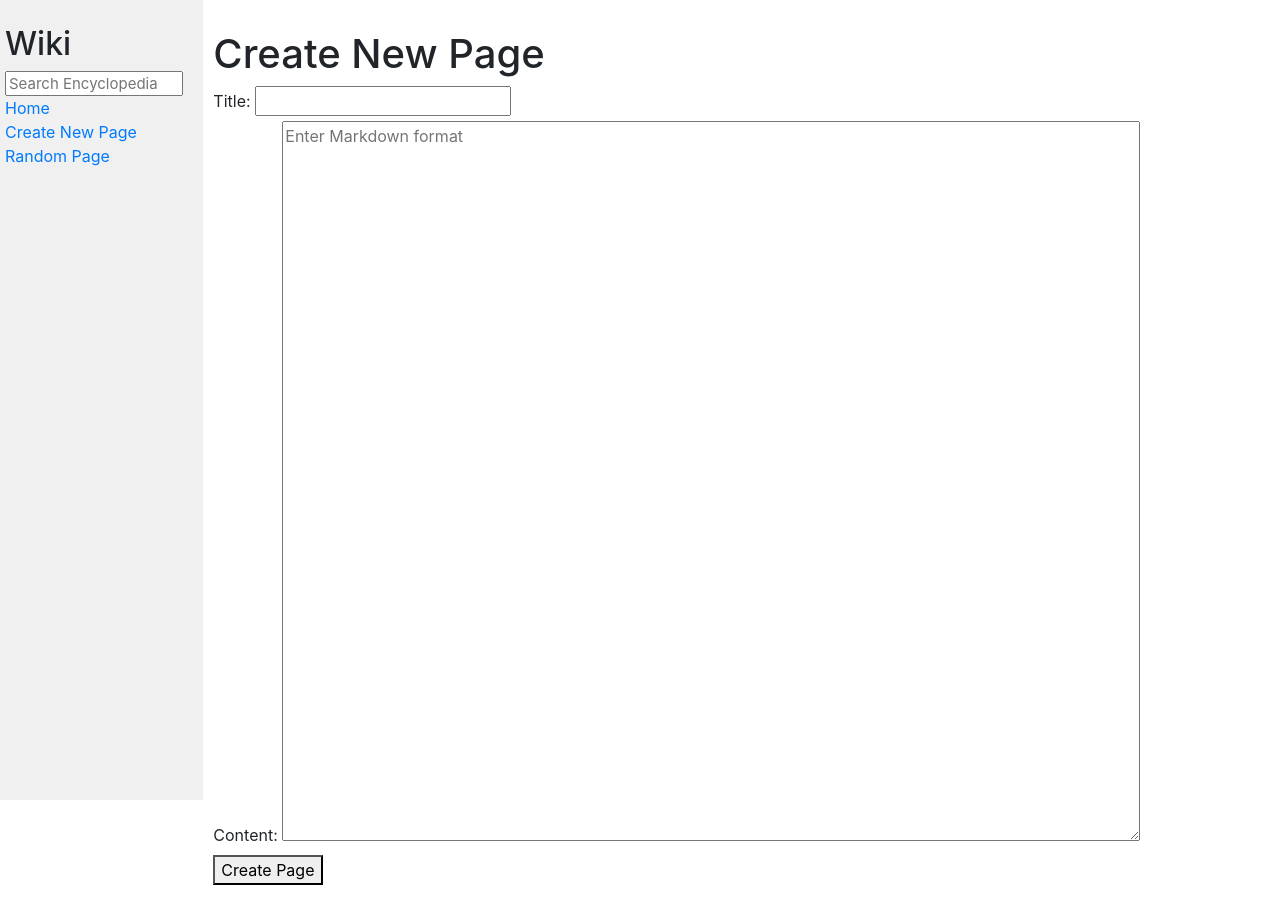
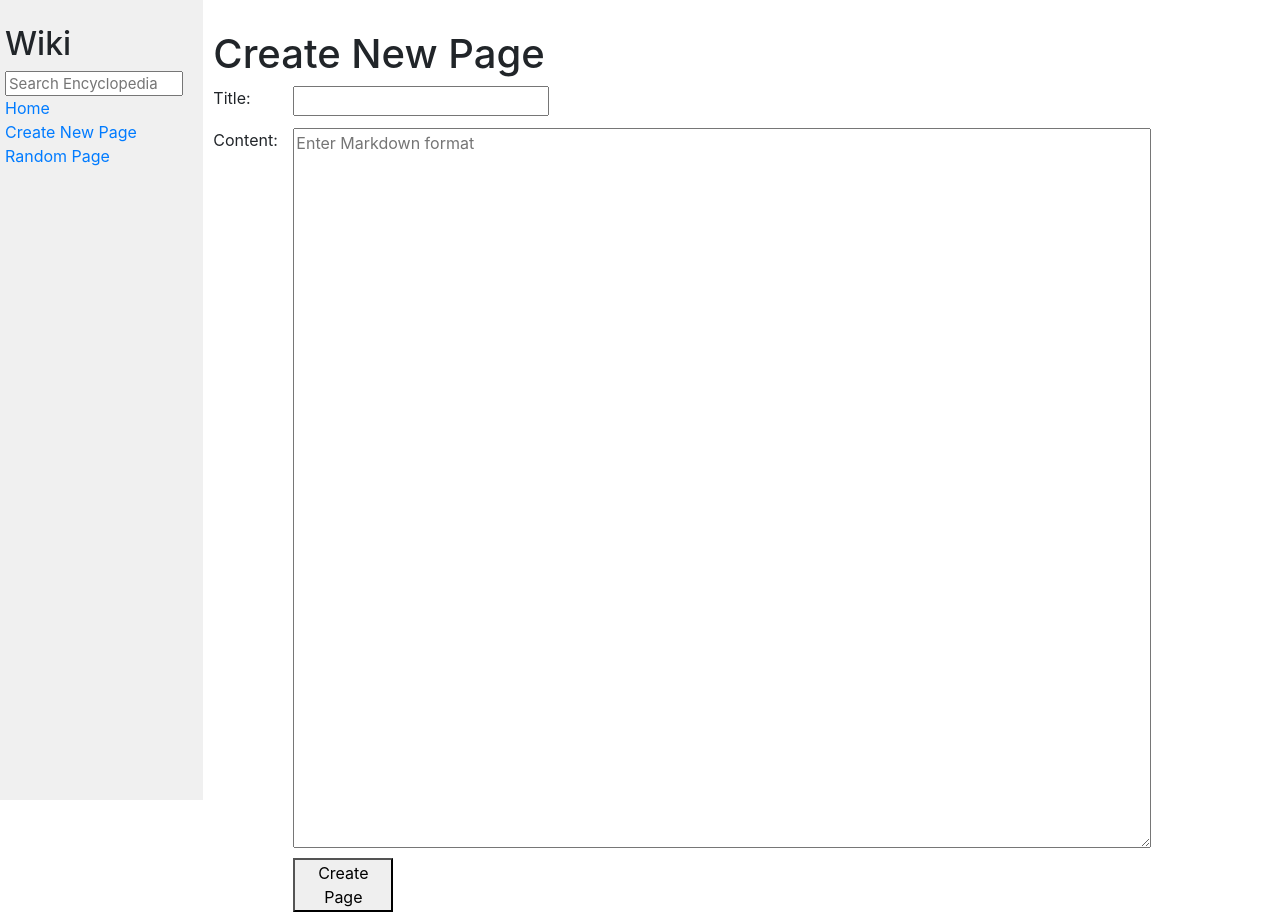
Before and after one commit to jamestjy/CS50Web, a Django app: page /wiki/create/ in a window 1280 px wide. Before the commit the page ends 885 px from the top, so only its background shows below. Run offline with Django 3.2, Linux system fonts and the light colour scheme; some libraries are stand-ins or nearby versions.

Commit message:
added some styling

```diff
--- a/Wiki/encyclopedia/static/encyclopedia/styles.css
+++ b/Wiki/encyclopedia/static/encyclopedia/styles.css
@@ -36,3 +36,31 @@ textarea {
 .sidebar h2 {
     margin-top: 5px;
 }
+
+
+form {
+    display: flex;
+    flex-direction: column;
+    gap: 10px;
+}
+
+.new-title > label,
+.new-content > label,
+.edit-content > label {
+  width: 80px;
+}
+
+.new-title, .new-content, .edit-content {
+  display: flex;
+  align-items: flex-start;
+}
+
+.button-wrapper {
+  margin-left: 80px;
+  display: flex;
+  justify-content: flex-start;
+}
+
+#submit {
+  width: 100px;
+}
--- a/Wiki/encyclopedia/templates/encyclopedia/create.html
+++ b/Wiki/encyclopedia/templates/encyclopedia/create.html
@@ -7,7 +7,7 @@
 {% block body %}
     <h1>Create New Page</h1>
 
-    <form action="{% url 'create' %}"method="POST">
+    <form action="{% url 'create' %}" method="POST">
         {% csrf_token %}
         <div class="new-title">
             <label for="newpage-title">Title:</label>
@@ -17,6 +17,7 @@
             <label for="newpage-content">Content:</label>
             <textarea id="newpage-content" name="newpage-content" rows="10" cols="50" placeholder="Enter Markdown format"></textarea>
         </div>
-        <button type="submit">Create Page</button>
+       <div class="button-wrapper">
+            <button id="submit" type="submit">Create Page</button></div>
     </form>
 {% endblock %}
--- a/Wiki/encyclopedia/templates/encyclopedia/edit.html
+++ b/Wiki/encyclopedia/templates/encyclopedia/edit.html
@@ -11,6 +11,8 @@
             <label for="edit-markdown">Edit Markdown Content:</label>
             <textarea id="edit-markdown" name="edit-markdown" rows="10" cols="50">{{ md_content }}</textarea>
         </div>
-        <button type="submit">Save Changes</button>
+        <div class="button-wrapper">
+            <button type="submit">Save Changes</button>
+        </div>
     </form>
 {% endblock %}
```
